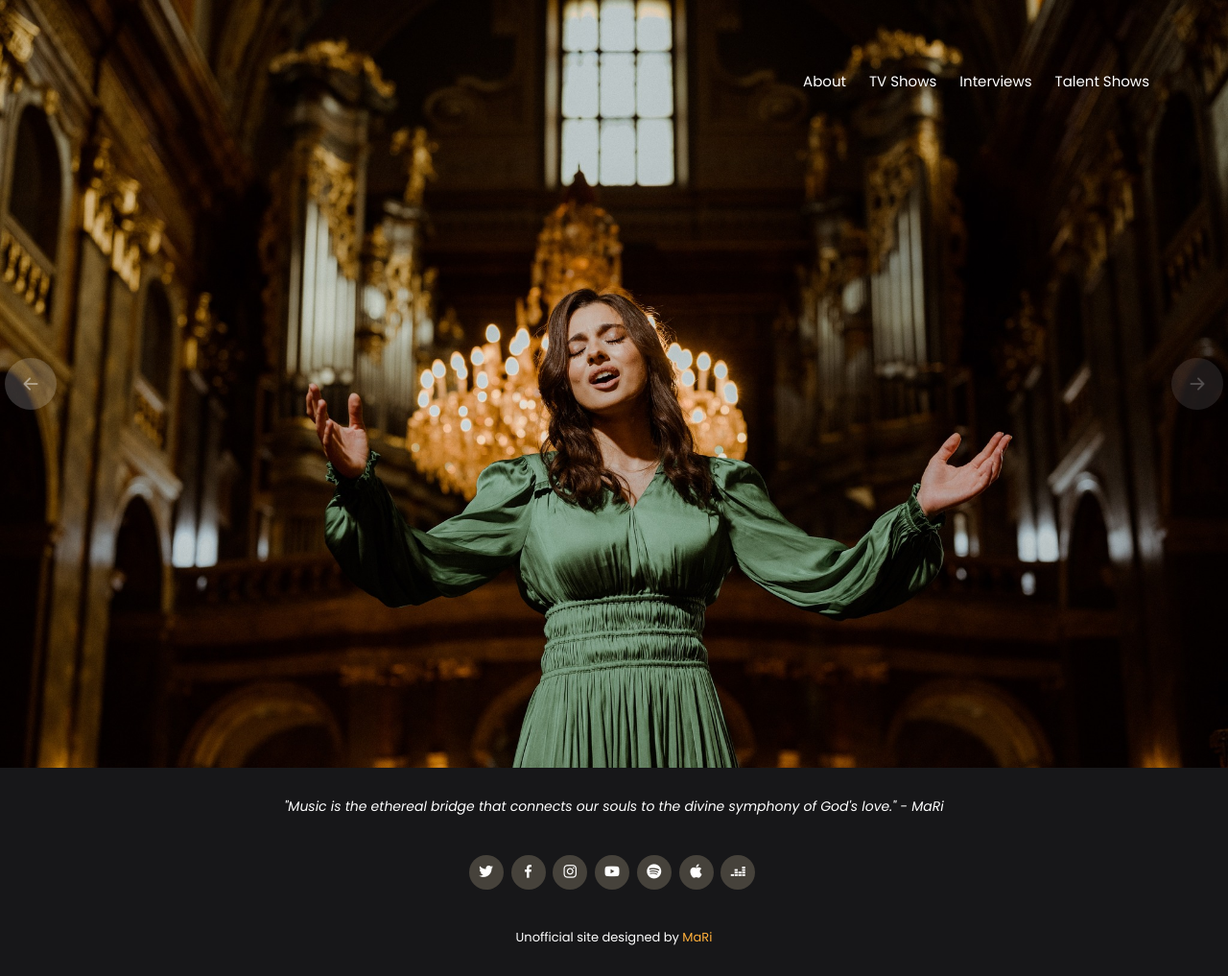
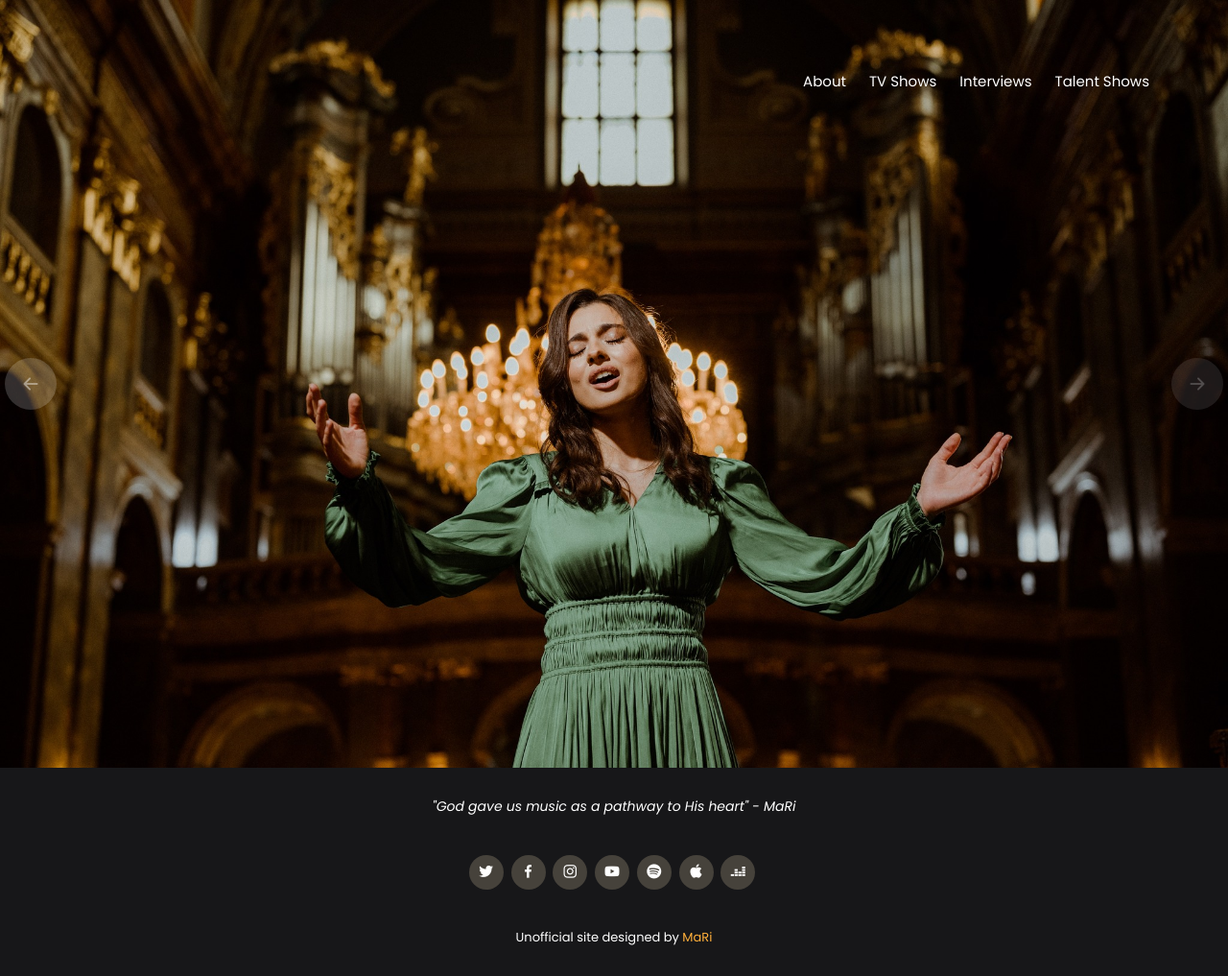
Before and after one commit to Ma-Ri7/laurabretan.info, a plain HTML site: page index.html in a window 1280 px wide. Shown: the whole page at 96% size. Drawn offline with Linux system fonts and the light colour scheme.

Commit message:
Update index.html

```diff
--- a/index.html
+++ b/index.html
@@ -103,7 +103,7 @@
   <footer id="footer">
     <div class="container">
 
-      <p>"Music is the ethereal bridge that connects our souls to the divine symphony of God's love." - MaRi</p>
+      <p>"God gave us music as a pathway to His heart" - MaRi</p>
       <div class="social-links">
         <a href="https://twitter.com/ItsLauraBretan" class="twitter"><i class="bx bxl-twitter"></i></a>
         <a href="https://www.facebook.com/OfficialLauraBretan" class="facebook"><i class="bx bxl-facebook"></i></a>
```
